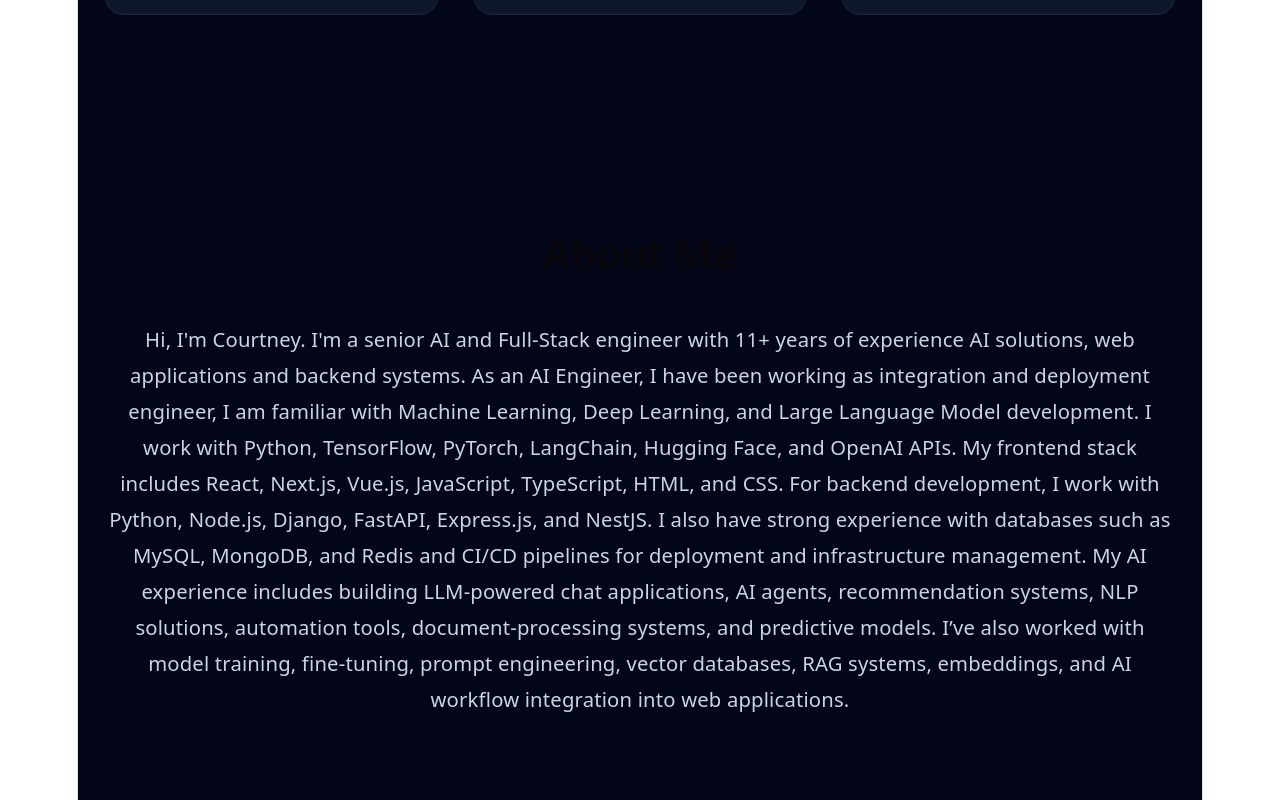
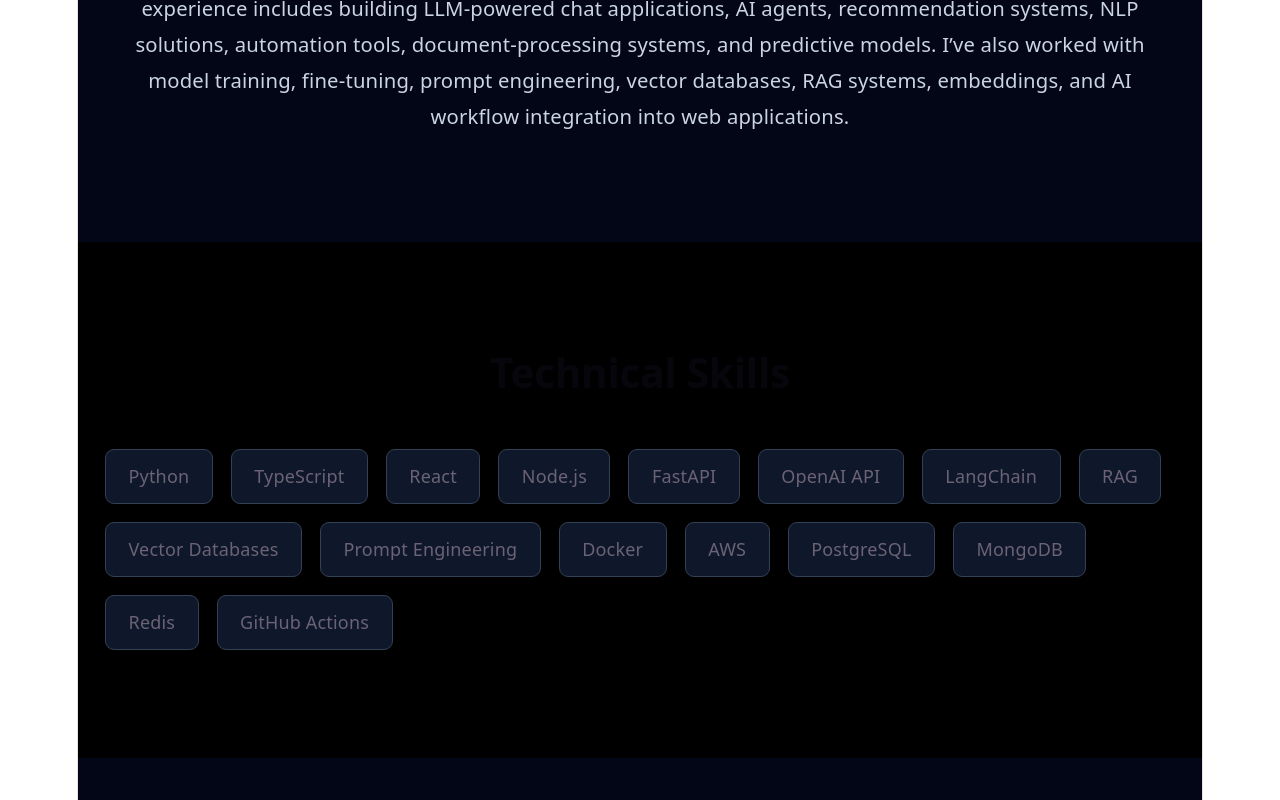
Before and after one commit to AIChief-Courtney/1st-portfolio, a React (Vite) app: page / in a window 1280 px wide. Shown: the part 2160-2960 px from the top of the page. Built offline with nearby package versions, Linux system fonts and the light colour scheme.

Commit message:
feat(content): add skills

```diff
--- a/src/App.tsx
+++ b/src/App.tsx
@@ -2,14 +2,16 @@
 import Projects from "./components/Projects";
 import Hero from "./components/Hero";
 import About from "./components/About";
+import Skills from "./components/Skills";
 
 function App() {
   return (
     <>
       <Header />
       <Hero />
+      <About />
+      <Skills />
       <Projects />
-      <About />
     </>
   );
 }
--- /dev/null
+++ b/src/components/Skills.tsx
@@ -0,0 +1,39 @@
+const skills = [
+  "Python",
+  "TypeScript",
+  "React",
+  "Node.js",
+  "FastAPI",
+  "OpenAI API",
+  "LangChain",
+  "RAG",
+  "Vector Databases",
+  "Prompt Engineering",
+  "Docker",
+  "AWS",
+  "PostgreSQL",
+  "MongoDB",
+  "Redis",
+  "GitHub Actions",
+];
+
+export default function Skills() {
+  return (
+    <section className="py-24 bg-black">
+      <div className="max-w-6xl mx-auto px-6">
+        <h2 className="text-4xl font-bold mb-12">Technical Skills</h2>
+
+        <div className="flex flex-wrap gap-4">
+          {skills.map((skill) => (
+            <div
+              key={skill}
+              className="px-5 py-3 rounded-lg bg-slate-900 border border-slate-700"
+            >
+              {skill}
+            </div>
+          ))}
+        </div>
+      </div>
+    </section>
+  );
+}
```
